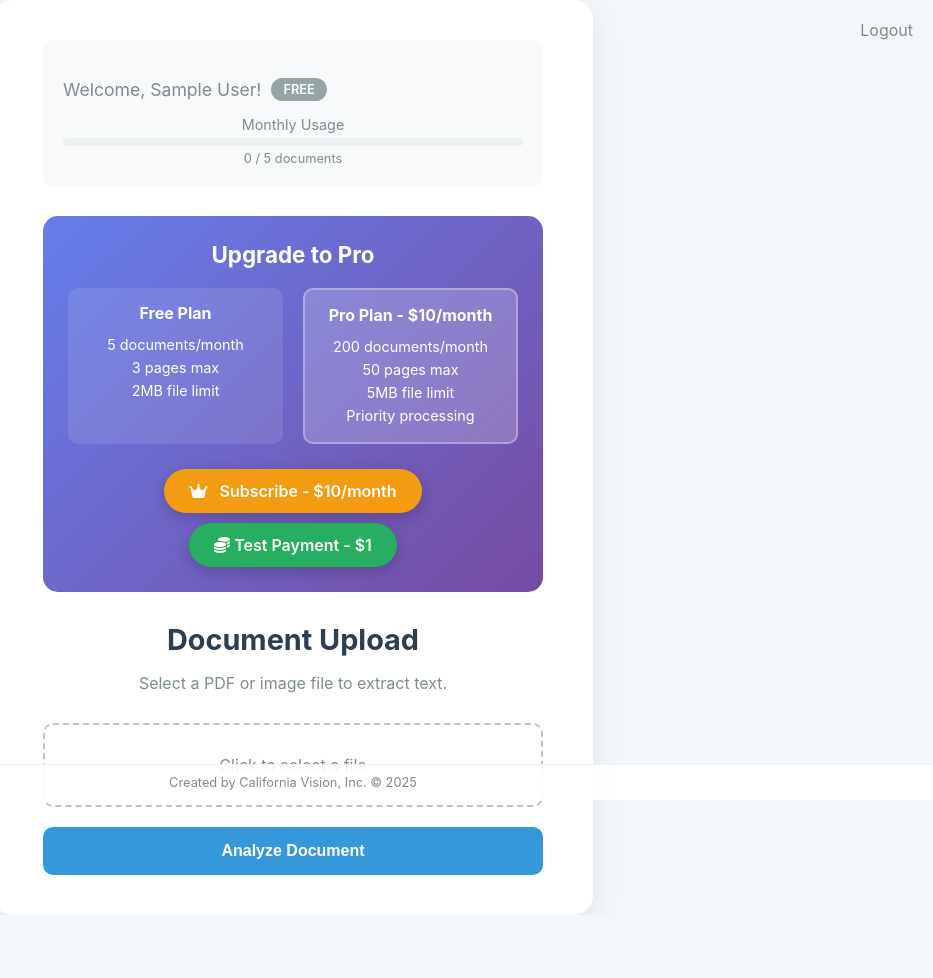
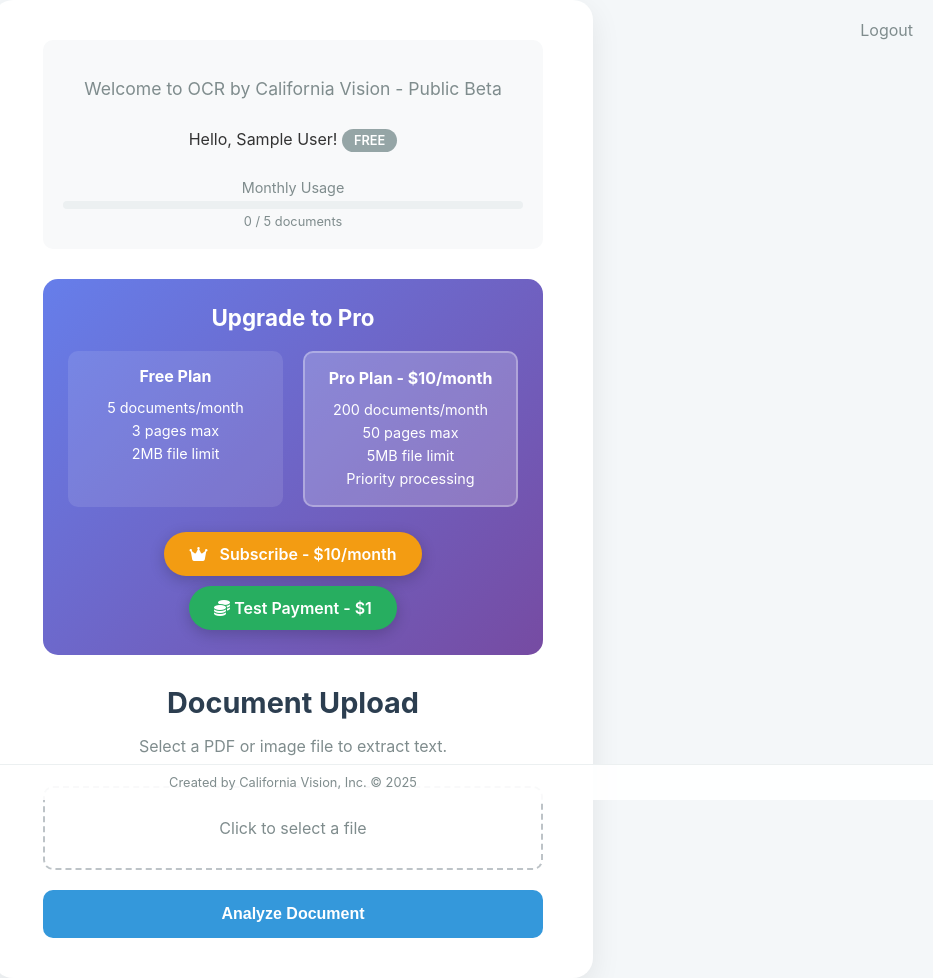
Before and after one commit to fapulito/vercel_textract, a Flask app: page / in a window 1280 px wide. Shown: the whole page, without its empty margins (347-1280 px from the left). Before the commit the page ends 875 px from the top, so only its background shows below. Run offline with Flask 3, Linux system fonts and the light colour scheme; the visitor is signed in with stand-in values (Sample User, id 1).

Commit message:
public beta includes test payment button

```diff
--- a/templates/index.html
+++ b/templates/index.html
@@ -1,5 +1,6 @@
 <!DOCTYPE html>
 <html lang="en">
+
 <head>
     <meta charset="UTF-8">
     <meta name="viewport" content="width=device-width, initial-scale=1.0">
@@ -61,10 +62,12 @@
             cursor: pointer;
             transition: all 0.2s ease;
         }
+
         .file-input-wrapper:hover {
             border-color: #3498db;
             background-color: #fafdff;
         }
+
         input[type="file"] {
             position: absolute;
             font-size: 100px;
@@ -73,6 +76,7 @@
             opacity: 0;
             cursor: pointer;
         }
+
         .file-input-label {
             color: #7f8c8d;
         }
@@ -89,17 +93,20 @@
             cursor: pointer;
             transition: background-color 0.3s ease;
         }
+
         .submit-btn:hover {
             background-color: #2980b9;
         }
 
         /* Loading Spinner State */
         #loading-state {
-            display: none; /* Hidden by default */
+            display: none;
+            /* Hidden by default */
             flex-direction: column;
             align-items: center;
             gap: 20px;
         }
+
         .fa-hourglass-half {
             font-size: 3rem;
             color: #3498db;
@@ -112,13 +119,13 @@
             background-color: #f8f9fa;
             border-radius: 10px;
         }
+
         .welcome-text {
             font-size: 1.1rem;
             margin-bottom: 15px;
-            display: flex;
-            align-items: center;
-            gap: 10px;
+            text-align: center;
         }
+
         .tier-badge {
             padding: 4px 12px;
             border-radius: 20px;
@@ -126,10 +133,12 @@
             font-weight: 600;
             text-transform: uppercase;
         }
+
         .tier-free {
             background-color: #95a5a6;
             color: white;
         }
+
         .tier-pro {
             background-color: #f39c12;
             color: white;
@@ -139,11 +148,13 @@
         .usage-bar-container {
             margin-top: 10px;
         }
+
         .usage-label {
             font-size: 0.9rem;
             color: #7f8c8d;
             margin-bottom: 5px;
         }
+
         .usage-bar {
             width: 100%;
             height: 8px;
@@ -152,11 +163,13 @@
             overflow: hidden;
             margin-bottom: 5px;
         }
+
         .usage-fill {
             height: 100%;
             background-color: #3498db;
             transition: width 0.3s ease;
         }
+
         .usage-text {
             font-size: 0.8rem;
             color: #7f8c8d;
@@ -167,6 +180,7 @@
         .upgrade-section {
             margin-bottom: 30px;
         }
+
         .upgrade-card {
             background: linear-gradient(135deg, #667eea 0%, #764ba2 100%);
             color: white;
@@ -174,38 +188,46 @@
             border-radius: 15px;
             text-align: center;
         }
+
         .upgrade-card h3 {
             margin: 0 0 20px 0;
             font-size: 1.4rem;
         }
+
         .plan-comparison {
             display: grid;
             grid-template-columns: 1fr 1fr;
             gap: 20px;
             margin-bottom: 25px;
         }
+
         .plan-column {
             background-color: rgba(255, 255, 255, 0.1);
             padding: 15px;
             border-radius: 10px;
         }
+
         .plan-column h4 {
             margin: 0 0 10px 0;
             font-size: 1rem;
         }
+
         .plan-column ul {
             list-style: none;
             padding: 0;
             margin: 0;
         }
+
         .plan-column li {
             padding: 3px 0;
             font-size: 0.9rem;
         }
+
         .pro-plan {
             background-color: rgba(255, 255, 255, 0.2);
             border: 2px solid rgba(255, 255, 255, 0.3);
         }
+
         .upgrade-btn {
             display: inline-block;
             background-color: #f39c12;
@@ -218,11 +240,13 @@
             transition: all 0.3s ease;
             box-shadow: 0 4px 15px rgba(0, 0, 0, 0.2);
         }
+
         .upgrade-btn:hover {
             background-color: #e67e22;
             transform: translateY(-2px);
             box-shadow: 0 6px 20px rgba(0, 0, 0, 0.3);
         }
+
         .upgrade-btn .fa-crown {
             margin-right: 8px;
         }
@@ -231,6 +255,7 @@
         .pro-status {
             margin-bottom: 30px;
         }
+
         .pro-badge {
             background: linear-gradient(135deg, #f39c12 0%, #e67e22 100%);
             color: white;
@@ -239,6 +264,7 @@
             text-align: center;
             font-weight: 600;
         }
+
         .pro-badge .fa-crown {
             margin-right: 10px;
             color: #ffd700;
@@ -248,6 +274,7 @@
         .flash-messages {
             margin-bottom: 20px;
         }
+
         .flash-message {
             padding: 15px;
             border-radius: 8px;
@@ -256,21 +283,25 @@
             align-items: center;
             gap: 10px;
         }
+
         .flash-upgrade {
             background-color: #fff3cd;
             border: 1px solid #ffeaa7;
             color: #856404;
         }
+
         .flash-warning {
             background-color: #f8d7da;
             border: 1px solid #f5c6cb;
             color: #721c24;
         }
+
         .flash-success {
             background-color: #d4edda;
             border: 1px solid #c3e6cb;
             color: #155724;
         }
+
         .flash-upgrade-btn {
             background-color: #f39c12;
             color: white;
@@ -282,6 +313,7 @@
             margin-left: auto;
             transition: background-color 0.3s ease;
         }
+
         .flash-upgrade-btn:hover {
             background-color: #e67e22;
         }
@@ -291,16 +323,19 @@
             .plan-comparison {
                 grid-template-columns: 1fr;
             }
+
             .welcome-text {
                 flex-direction: column;
                 align-items: flex-start;
                 gap: 5px;
             }
+
             .flash-message {
                 flex-direction: column;
                 align-items: flex-start;
                 gap: 10px;
             }
+
             .flash-upgrade-btn {
                 margin-left: 0;
                 align-self: stretch;
@@ -309,6 +344,7 @@
         }
     </style>
 </head>
+
 <body>
 
     <main class="container">
@@ -334,17 +370,23 @@
         <div id="display-usage">
             <div class="user-info">
                 <p class="welcome-text">
-                    Welcome, {{ current_user.name }}!
+                    Welcome to OCR by California Vision - Public Beta
+                </p>
+                <p style="font-size: 0.9rem; margin-top: 10px; text-align: center;"></p>
+                Hello, {{ current_user.name }}!
                 <span class="tier-badge tier-{{ current_user.tier }}">{{ current_user.tier|title }}</span>
                 </p>
                 <div class="usage-stats">
                     <div class="usage-bar-container">
                         <div class="usage-label">Monthly Usage</div>
                         <div class="usage-bar">
-                            <div class="usage-fill" id="usage-fill-bar" data-usage="{{ (current_user.documents_processed_this_month / plan_limits[current_user.tier]['documents'] * 100)|round }}"></div>
+                            <div class="usage-fill" id="usage-fill-bar"
+                                data-usage="{{ (current_user.documents_processed_this_month / plan_limits[current_user.tier]['documents'] * 100)|round }}">
+                            </div>
                         </div>
                         <div class="usage-text">
-                            {{ current_user.documents_processed_this_month }} / {{ plan_limits[current_user.tier]['documents'] }} documents
+                            {{ current_user.documents_processed_this_month }} / {{
+                            plan_limits[current_user.tier]['documents'] }} documents
                         </div>
                     </div>
                 </div>
@@ -374,10 +416,12 @@
                         </div>
                     </div>
                     <div style="display: flex; gap: 10px; justify-content: center; flex-wrap: wrap;">
-                        <a href="{{ url_for('create_checkout_session', payment_type='subscription') }}" class="upgrade-btn">
+                        <a href="{{ url_for('create_checkout_session', payment_type='subscription') }}"
+                            class="upgrade-btn">
                             <i class="fa-solid fa-crown"></i> Subscribe - $10/month
                         </a>
-                        <a href="{{ url_for('create_checkout_session', payment_type='onetime') }}" class="upgrade-btn" style="background-color: #27ae60;">
+                        <a href="{{ url_for('create_checkout_session', payment_type='onetime') }}" class="upgrade-btn"
+                            style="background-color: #27ae60;">
                             <i class="fa-solid fa-coins"></i> Test Payment - $1
                         </a>
                     </div>
@@ -417,7 +461,7 @@
 
     <script>
         // Set usage bar width
-        document.addEventListener('DOMContentLoaded', function() {
+        document.addEventListener('DOMContentLoaded', function () {
             const usageBar = document.getElementById('usage-fill-bar');
             if (usageBar) {
                 const usagePercentage = usageBar.getAttribute('data-usage');
@@ -425,7 +469,7 @@
             }
         });
 
-        document.getElementById('main-form').addEventListener('submit', function() {
+        document.getElementById('main-form').addEventListener('submit', function () {
             // Hide the form
             document.getElementById('upload-form').style.display = 'none';
             // Show the loading spinner
@@ -435,7 +479,7 @@
         // Update file input label with the selected filename
         const fileUpload = document.getElementById('file-upload');
         const fileLabel = document.querySelector('.file-input-label');
-        fileUpload.addEventListener('change', function() {
+        fileUpload.addEventListener('change', function () {
             if (this.files && this.files.length > 0) {
                 fileLabel.textContent = this.files[0].name;
             } else {
@@ -449,9 +493,11 @@
     </div>
 
     <!-- Footer -->
-    <footer style="position: fixed; bottom: 0; left: 0; right: 0; background-color: rgba(255, 255, 255, 0.9); padding: 10px; text-align: center; font-size: 0.8rem; color: #7f8c8d; border-top: 1px solid #ecf0f1;">
+    <footer
+        style="position: fixed; bottom: 0; left: 0; right: 0; background-color: rgba(255, 255, 255, 0.9); padding: 10px; text-align: center; font-size: 0.8rem; color: #7f8c8d; border-top: 1px solid #ecf0f1;">
         Created by California Vision, Inc. © 2025
     </footer>
 
 </body>
+
 </html>
--- a/templates/login.html
+++ b/templates/login.html
@@ -65,7 +65,7 @@
 
 <body>
     <main class="container">
-        <h1>Welcome to the App</h1>
+        <h1>Welcome to OCRCV - Public Beta</h1>
         <p>Please sign in with your Google account to continue.</p>
         <a href="/login" class="google-btn">
             <i class="fab fa-google"></i> Sign in with Google
--- a/templates/result.html
+++ b/templates/result.html
@@ -39,6 +39,11 @@
 <body>
 
     <!-- Main Results Box -->
+    <!-- Beta Header -->
+    <div style="background: linear-gradient(135deg, #667eea 0%, #764ba2 100%); color: white; text-align: center; padding: 10px 0; font-weight: 600; font-size: 1.1rem;">
+        California Vision OCR Service - Public Beta
+    </div>
+
     <main class="container">
         <i class="fa-solid fa-check-circle"></i>
         <h1>Processing Complete</h1>
--- a/templates/status.html
+++ b/templates/status.html
@@ -14,6 +14,11 @@
     </style>
 </head>
 <body>
+    <!-- Beta Header -->
+    <div style="background: linear-gradient(135deg, #667eea 0%, #764ba2 100%); color: white; text-align: center; padding: 10px 0; font-weight: 600; font-size: 1.1rem;">
+        California Vision OCR Service - Public Beta
+    </div>
+
     <main class="container">
         <i class="fa-solid fa-hourglass-half fa-spin"></i>
         <h1>Processing Document</h1>
```
Lines whose indentation alone changed are shown as unchanged.
